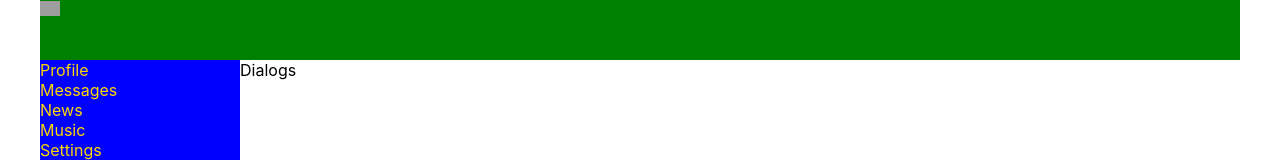
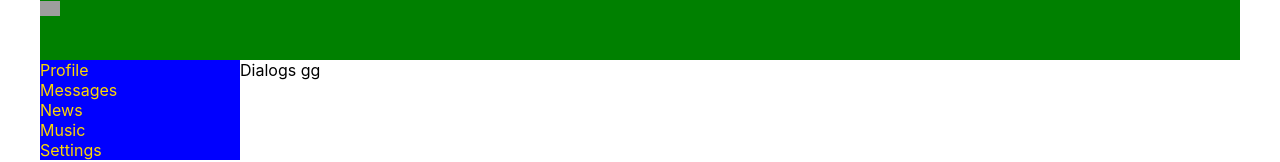
Before and after one commit to Vadym342/Social-network, a React (Create React App) app: page /dialogs in a window 1280 px wide. Shown: the top 162 px of the page. Built offline with nearby package versions, Linux system fonts and the light colour scheme; grey boxes are pictures that could not be loaded.

Commit message:
settings github

```diff
--- a/src/components/Dialogs/Dialogs.jsx
+++ b/src/components/Dialogs/Dialogs.jsx
@@ -7,6 +7,7 @@ const Dialogs =(props)=>{
 return <div>
 
 Dialogs
+<span> gg</span>
 
 
 
```
